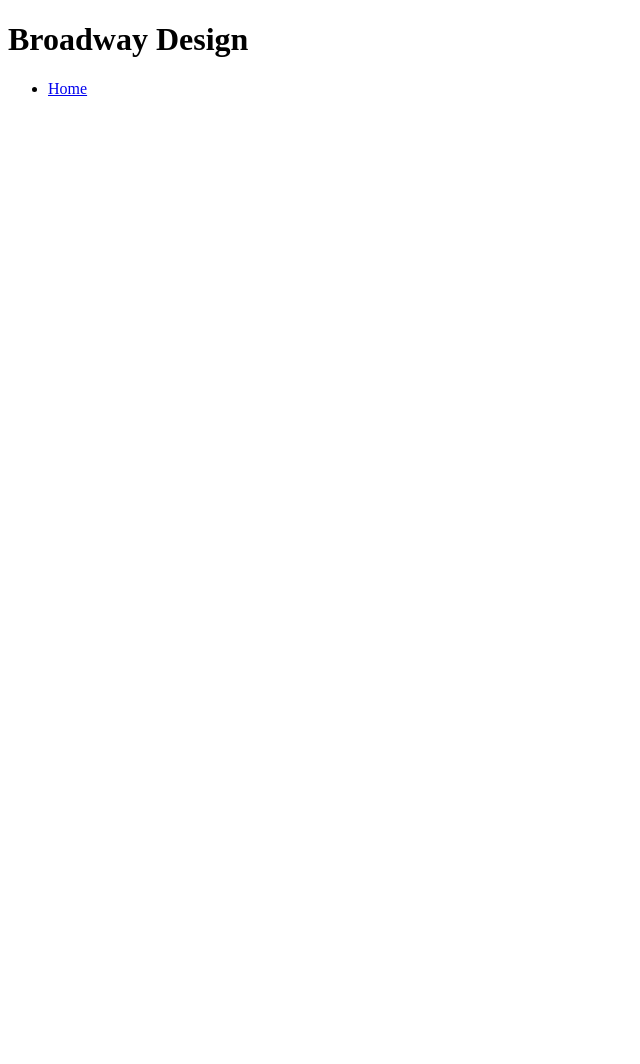
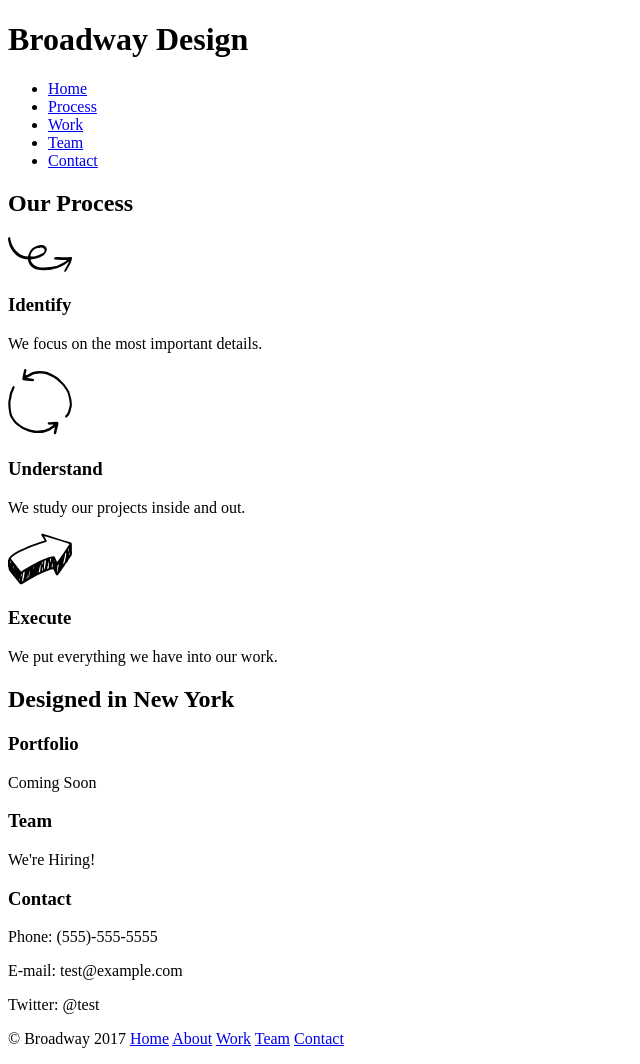
Before and after one commit to gladyswng/Broadway, a plain HTML site: page index.html in a window 1280 px wide. Shown: the whole page, without its empty margins (0-640 px from the left). Before the commit the page ends 800 px from the top, so only its background shows below. Drawn offline with Linux system fonts and the light colour scheme.

Commit message:
complete html

```diff
--- a/index.html
+++ b/index.html
@@ -10,6 +10,30 @@
 <h1>Broadway Design</h1>
 <ul>
     <li><a href="#">Home</a></li>
+    <li><a href="#">Process</a></li>
+    <li><a href="#">Work</a></li>
+    <li><a href="#">Team</a></li>
+    <li><a href="#">Contact</a></li>
 </ul>
+<h2>Our Process</h2>
+<img src="./Resource/img/identify.svg">
+<h3>Identify</h3>
+<p>We focus on the most important details.</p>
+<img src="./Resource/img/understand.svg">
+<h3>Understand</h3>
+<p>We study our projects inside and out.</p>
+<img src="./Resource/img/execute.svg">
+<h3>Execute</h3>
+<p>We put everything we have into our work.</p>
+<h2 class="info">Designed in New York</h2>
+<h3>Portfolio</h3>
+<p>Coming Soon</p>
+<h3>Team</h3>
+<p>We're Hiring!</p>
+<h3>Contact</h3>
+<p>Phone: (555)-555-5555</p>
+<P>E-mail: test@example.com</P>
+<P>Twitter: @test</P>
+<P><span>© Broadway 2017</span> <a href="#">Home</a> <a href="#">About</a> <a href="#">Work</a> <a href="#">Team</a> <a href="#">Contact</a></P>
 </body>
 </html>
```
